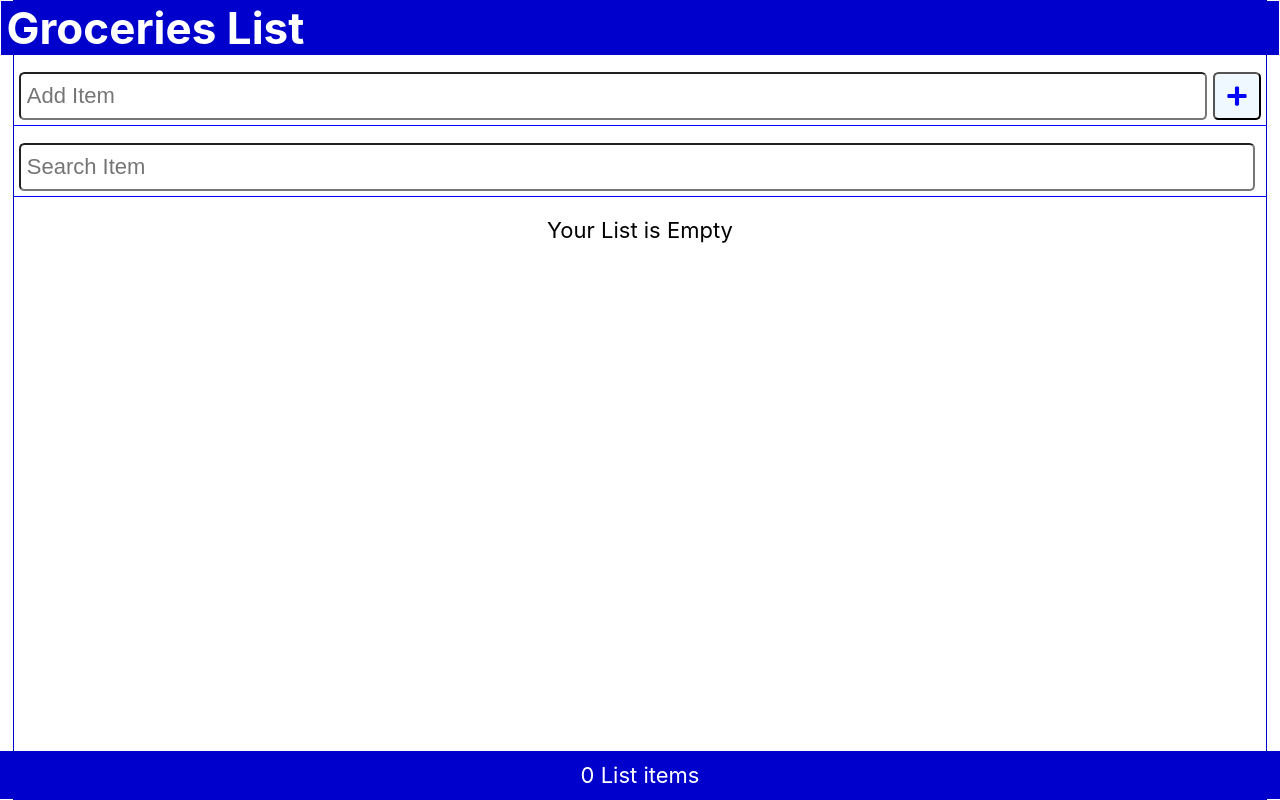
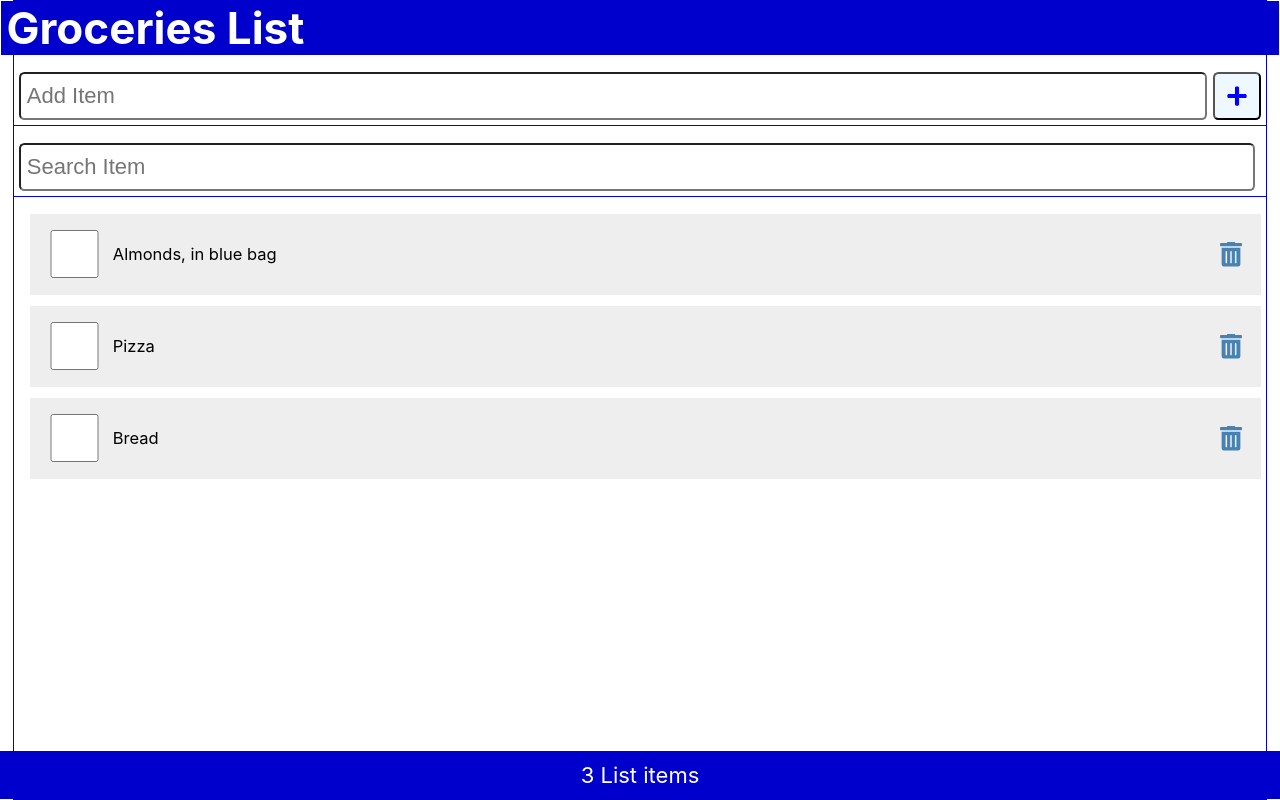
Before and after one commit to Asilshah006/React-Course, a React (Create React App) app in the folder myapp/: page / in a window 1280 px wide. Shown: the top 800 px of the page. Built offline with nearby package versions, Linux system fonts and the light colour scheme; data requests are answered from the project's data file.

Commit message:
Chapter 13 : Fetch API Data

```diff
--- a/myapp/src/App.js
+++ b/myapp/src/App.js
@@ -8,19 +8,41 @@
 import { useState ,useEffect } from 'react';
 
 function App() {
+  const API_URL = "http://localhost:3500/items";
 
-  const [items , setItems] = useState(JSON.parse(localStorage.getItem('listItems')) || []);
+  const [items , setItems] = useState([]);
 
   const[newItem , setNewItem] = useState('');
 
   const [search , setSearch] = useState('');
 
+  const[fetchError , setFetchError] = useState(null);
+  const[isLoading , setIsLoading] = useState(true);
 
-//  console.log("Before UseEffect");
+  //  console.log("Before UseEffect");
 
   useEffect(()=>{  // loadtime = [] only
-      localStorage.setItem("listItems" , JSON.stringify(items))
-  } ,[items])
+
+    const fetchItems = async () =>{
+      try{
+        const response = await fetch(API_URL);
+        if(!response.ok) throw Error ("Didn't recieve expected data")
+        const listItems = await response.json();
+        console.log(listItems);
+        setItems(listItems);
+        setFetchError(null)
+      } catch(err){
+          setFetchError(err.message);
+      } finally{
+          setIsLoading(false);
+      }
+    }
+
+    setTimeout(() =>{
+      (async ()=> fetchItems())();
+    } , 2000)
+
+  } ,[])
 
   //console.log("After UseEffect");
 
@@ -64,10 +86,16 @@
             search = {search}
             setSearch = {setSearch}
             />
-     <Content
+
+    <main>
+        {isLoading && <p>Loading Items....</p>}
+        {fetchError && <p style={{color : 'red'}}>{`Error : ${fetchError}`}</p>}
+        {!fetchError && !isLoading && <Content
         items = {items.filter(item => ((item.item).toLowerCase()).includes(search.toLowerCase()))}
         handleCheck = {handleCheck}
         handleDelete = {handleDelete}/>
+      }
+    </main>
      <Footer
       length = {items.length}
       />
--- a/myapp/src/Content.js
+++ b/myapp/src/Content.js
@@ -4,7 +4,7 @@
 const Content = ({items , handleCheck , handleDelete}) => {
 
     return (
-    <main>
+    <>
       {items.length ? (
         <ItemList
           items={items}
@@ -14,7 +14,7 @@
       ) : (
         <p style={{marginTop: 20}}>Your List is Empty</p>
       )}
-    </main>
+    </>
   )
 }
 
```
